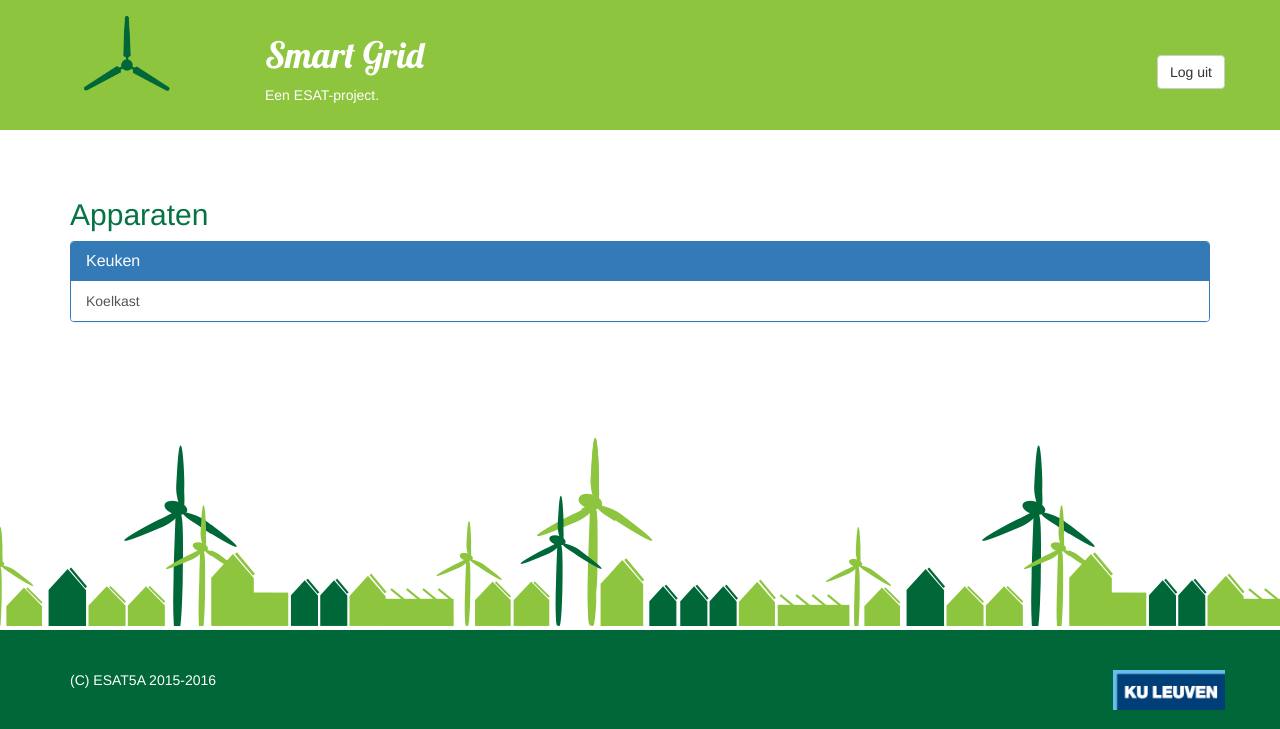
After one commit to Tijs-B/ESAT-EnergyHousing, a Django app: page /appliances/ in a window 1280 px wide. The commit adds this page. Shown: the top 729 px of the page. Run offline with Django 3.2, Linux system fonts and the light colour scheme; data comes from the database, SQL or seed files in the repository; both versions use the stored data as it was after the commit; parts of the project's set-up code (start-up, migrations or seed data) failed here and were passed over; some libraries are stand-ins or nearby versions.

Commit message:
added appliance view

```diff
--- a/smartgrid/static/smartgrid/css/main.css
+++ b/smartgrid/static/smartgrid/css/main.css
@@ -10,8 +10,7 @@
 .header {
 	background-color: #8DC53E;
 	color: #fff;
-	padding-top: 5px;
-	padding-bottom: 20px;
+	padding: 15px 0;
 }
 
 .header .btn {
@@ -30,6 +29,7 @@
 	min-height: 500px;
 	margin-bottom: 0;
 	color: #057343;
+	padding: 30px 0;
 }
 
 .footer {
--- /dev/null
+++ b/smartgrid/templates/smartgrid/appliances.html
@@ -0,0 +1,17 @@
+{% extends "smartgrid/base_login.html" %}
+
+{% block content %}
+<h2>Apparaten</h2>
+{% for room in rooms_list %}
+    <div class="panel panel-primary">
+        <div class="panel-heading">
+            <h3 class="panel-title">{{ room.room_name }}</h3>
+        </div>
+        <div class="list-group">
+            {% for appliance in room.heatloadinvariablepower_set.all %}
+            <a href="#" class="list-group-item">{{ appliance.appliance_name }}</a>
+            {% endfor %}
+        </div>
+    </div>
+{% endfor %}
+{% endblock content %}
--- a/smartgrid/templates/smartgrid/base_home.html
+++ b/smartgrid/templates/smartgrid/base_home.html
@@ -44,7 +44,7 @@
         </div>
     </div>
 
-    <div class="jumbotron">
+    <div class="main">
       <div class="container">
         {% block content %}
         {% endblock %}
--- a/smartgrid/templates/smartgrid/homepage.html
+++ b/smartgrid/templates/smartgrid/homepage.html
@@ -2,8 +2,6 @@
 
 {% block content %}
 <h1>Welkom {{full_name}}!</h1>
-    <div>
-        <li><a href = "{% url 'smartgrid:home' %}">Test</a></li>
-    </div>
+<a href="{% url 'smartgrid:appliances' %}" class="btn btn-primary">Apparaten</a>
 <p></p>
 {% endblock content %}
--- a/smartgrid/urls.py
+++ b/smartgrid/urls.py
@@ -12,4 +12,6 @@ urlpatterns = [
     url(r'^accounts/invalid/$', views.invalid_login, name='invalid_login'),
     # After login
     url(r'^home/$', views.home, name='home'),
+
+    url(r'^appliances/$', views.appliances, name='appliances'),
 ]
--- a/smartgrid/views.py
+++ b/smartgrid/views.py
@@ -60,3 +60,13 @@ def home(request):
     # print request.user.username
     return render(request, 'smartgrid/homepage.html',
                         {'full_name': request.user.username})
+
+
+def appliances(request):
+    rooms_list = Room.objects.all()
+    context = {'rooms_list': rooms_list}
+    return render(request, 'smartgrid/appliances.html', context)
+
+
+def appliance_detail(request):
+    pass
```
Also changed, not shown: smartgrid/templates/smartgrid/login.html (+18 -7 lines), db.sqlite3.
